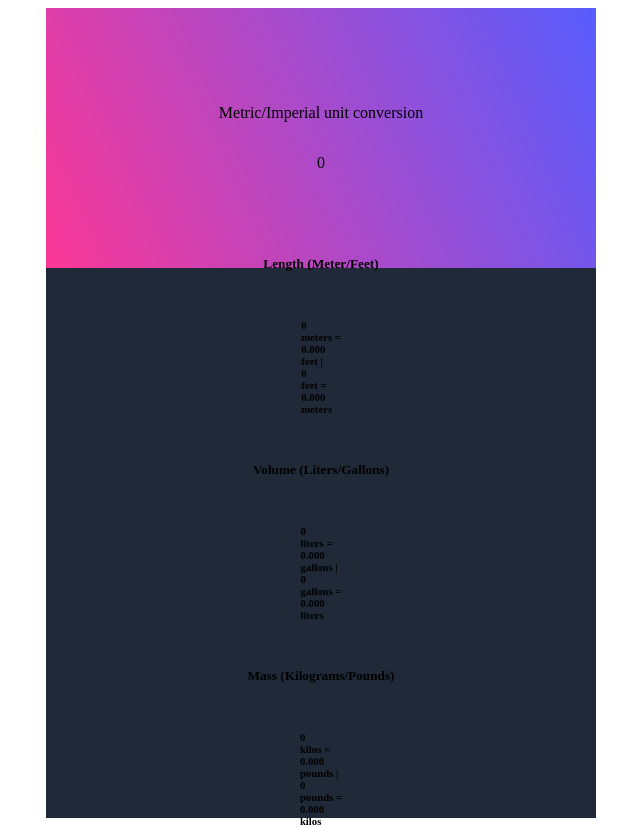
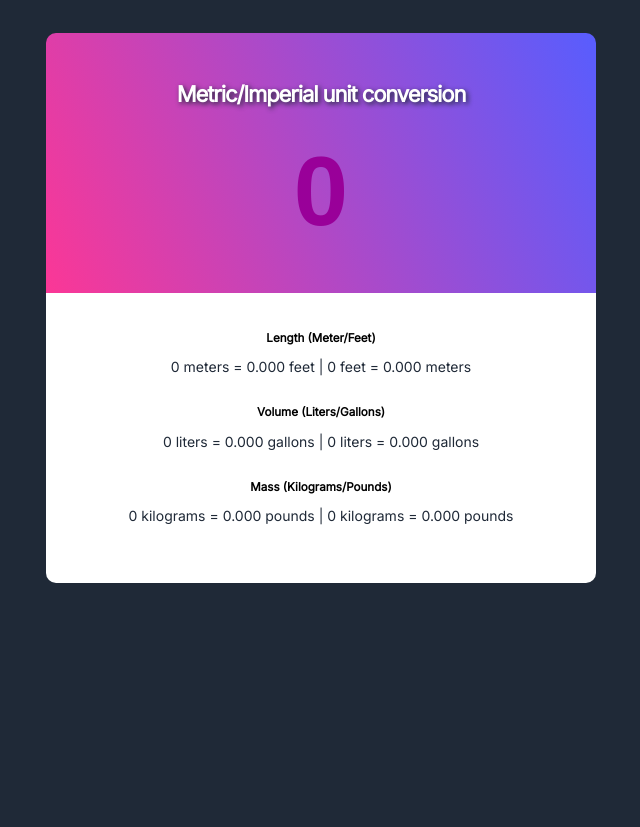
Before and after one commit to BSMuse/unit-converter, a plain HTML site: page index.html in a window 1280 px wide. Shown: the whole page, without its empty margins (319-959 px from the left). After the commit the page ends 800 px from the top, so only its background shows below. Drawn offline with Linux system fonts and the light colour scheme.

Commit message:
Modifiying HTML and CSS Add styling to css and modify HTML Input field to limit characters.

```diff
--- a/index.css
+++ b/index.css
@@ -3,6 +3,8 @@ body {
     flex-direction: column;
     align-items: center;
     justify-content: center;
+    font-family: inter;
+    background: #1F2937;
 }
 
 .top {
@@ -10,21 +12,92 @@ body {
     flex-direction: column;
     align-items: center;
     justify-content: center;
+    margin-top: 25px;
     width: 550px;
     height: 260px;
     left: 0px;
     top: 0px;
+    border-top-left-radius: 10px;
+    border-top-right-radius: 10px;
     background: linear-gradient(246.26deg, #585DFE 0%, #FB3796 100%);
+    font-style: normal;
+    font-weight: 800;
+    font-size: 22px;
+    line-height: 38px;
+    text-align: center;
+    letter-spacing: -0.05em;
+    text-shadow: 2px 2px 5px #1F2937;
+    color: #FFFFFF;
+}
+
+#input-el {
+    margin-bottom: 24px;
+    font-style: normal;
+    font-weight: 800;
+    font-size: 97.5723px;
+    line-height: 24px;
+    text-align: center;
+    color: #FFFFFF;
+    background: transparent;
+    border: none;
+    outline: none;
+    text-decoration: underline 0.05em rgba(255, 255, 255, 0);
+    transition: text-decoration-color 300ms
+}
+
+#input-el:hover {
+text-decoration-color: white;
+  }
+
+::-webkit-input-placeholder { /* WebKit, Blink, Edge */
+    color:    #909;
+}
+:-moz-placeholder { /* Mozilla Firefox 4 to 18 */
+   color:    #909;
+   opacity:  1;
+}
+::-moz-placeholder { /* Mozilla Firefox 19+ */
+   color:    #909;
+   opacity:  1;
+}
+:-ms-input-placeholder { /* Internet Explorer 10-11 */
+   color:    #909;
+}
+::-ms-input-placeholder { /* Microsoft Edge */
+   color:    #909;
+}
+
+::placeholder { /* Most modern browsers support this now. */
+   color:    #909;
 }
 
 .bottom {
     display: flex;
     flex-direction: column;
     align-items: center;
-    justify-content: center;
     width: 550px;
-height: 550px;
+    height: 290px;
     left: 89px;
     top: 718px;
-background: #1F2937;
+    border-bottom-left-radius: 10px;
+    border-bottom-right-radius: 10px;
+    background:  #FFFFFF;
+    font-style: normal;
+    font-size: 14px;
+    line-height: 20px;
+    text-align: center;
+    color: black;
 }
+
+
+h5 {
+font-weight: 600;
+margin-top: 35px;
+}
+
+.unit-str {
+font-weight: 400;
+color: #1F2937;
+margin-top: -10px;
+margin-bottom: -10px;
+}
--- a/index.html
+++ b/index.html
@@ -3,20 +3,22 @@
     <head>
         <meta charset = "UTF-8">
         <link rel="stylesheet" href="index.css">
+        <link href="https://fonts.googleapis.com/css?family=Inter" rel="stylesheet">
         <title>Unit Converter</title>
     </head>
     <body>
         <div class="top">
+            <script> src="index.js"</script>
             <p>Metric/Imperial unit conversion</p>
-        <p id="count-el">0</p>
+            <input type="text" placeholder= 0  style="width: 300px" maxlength= 5 oninput="this.value = this.value.replace(/[^0-9.]/g, '').replace(/(\..*)\./g, '$1');" id="input-el">
         </div>
         <div class="bottom">
             <h5>Length (Meter/Feet)</h5>
-        <h6><div id="meter1">0</div> meters = <div id="feet1">0.000</div> feet | <div id="feet2">0</div>feet = <div id="meter2">0.000</div> meters</h6>
+            <p class ="unit-str"><span id="meter1">0</span> meters = <span id="feet1">0.000</span> feet | <span id="feet2">0</span> feet = <span id="meter2">0.000</span> meters</p>
             <h5>Volume (Liters/Gallons)</h5>
-        <h6><div id="liters1">0</div> liters = <div id="gallons1">0.000</div> gallons | <div id="gallons2">0</div>gallons = <div id="liters2">0.000</div> liters</h6>
+            <p class ="unit-str"><span id="liters1">0</span> liters = <span id="gallons1">0.000</span> gallons | <span id="liters2">0</span> liters = <span id="gallons2">0.000</span> gallons</p>
             <h5>Mass (Kilograms/Pounds)</h5>
-        <h6><div id="kilos1">0</div> kilos = <div id="pounds1">0.000</div> pounds | <div id="pounds2">0</div>pounds = <div id="kilos2">0.000</div> kilos</h6>
+            <p class ="unit-str"><span id="kilos1">0</span> kilograms = <span id="pounds1">0.000</span> pounds | <span id="kilos2">0</span> kilograms = <span id="pounds">0.000</span> pounds</p>
         </div>
     </body>
 </html>
```
Lines whose indentation alone changed are shown as unchanged.
